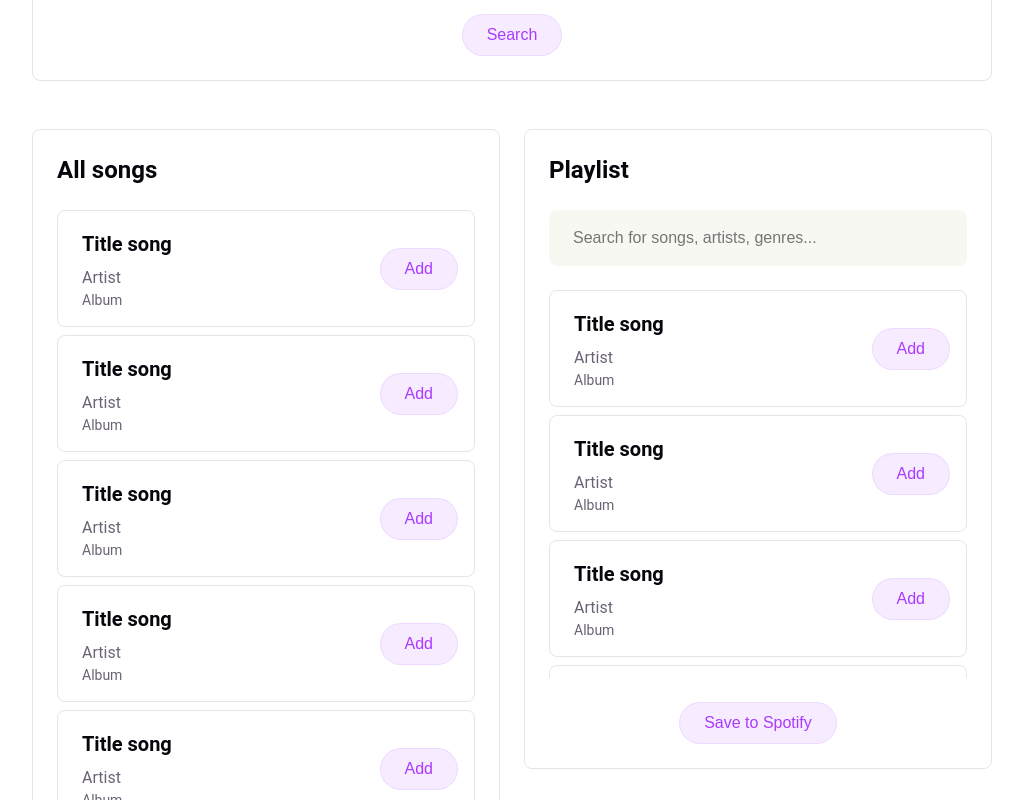
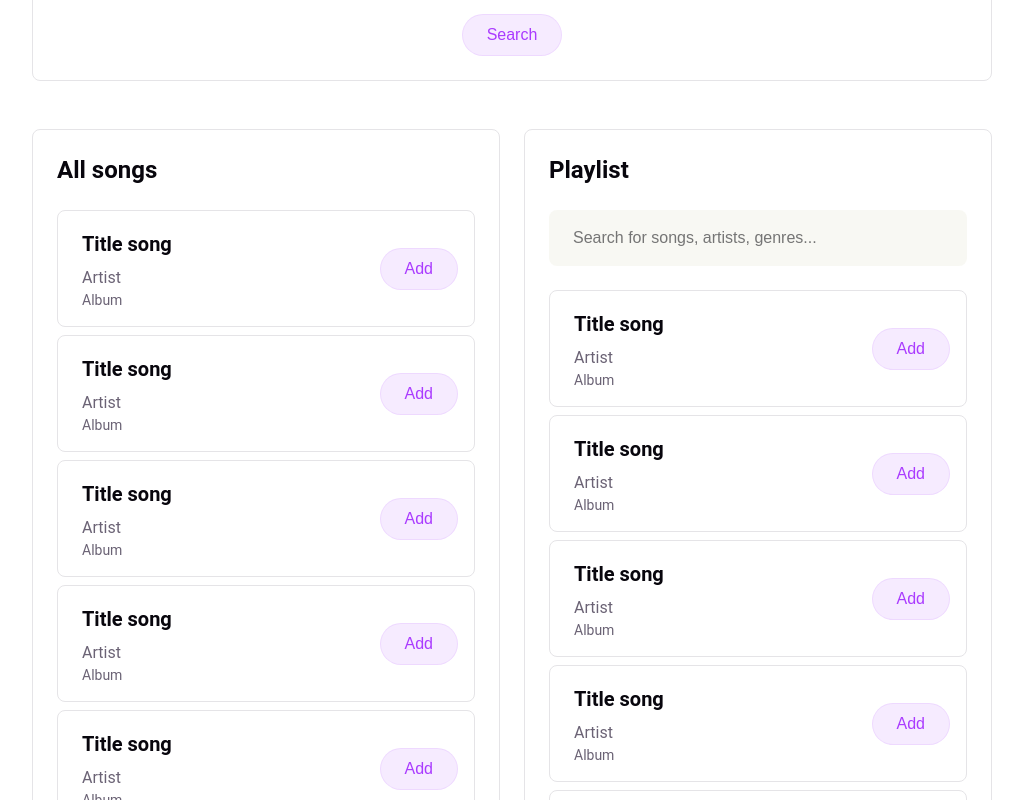
Before and after one commit to josegamundi/jammming-app, a React (Vite) app: page / in a window 1280 px wide. Shown: the part 300-1100 px from the top of the page, without its empty margins (128-1151 px from the left). Built offline with nearby package versions, Linux system fonts and the light colour scheme.

Commit message:
style(Playlist): remove the height limit and the inner scroll ability

```diff
--- a/src/components/features/Playlist/Playlist.module.css
+++ b/src/components/features/Playlist/Playlist.module.css
@@ -1,19 +1,9 @@
 .playlist {
-  height: 80vh;
-  overflow-x: hidden;
-  overflow-y: scroll;
-  position: relative;
   border: 1px solid var(--border);
   border-radius: var(--space-2);
 }
 .playlistHeader {
-  width: 100%;
-  display: inline-block;
-  position: sticky;
-  top: 0;
-  left: 0;
   padding: var(--space-4);
-  background-color: var(--bg);
 }
 .playlistTitle {
   margin-bottom: var(--space-4);
@@ -22,18 +12,12 @@
   line-height: var(--line-xl);
 }
 .playlistFooter {
-  width: 100%;
-  position: sticky;
-  left: 0;
-  bottom: 0;
   padding: var(--space-4);
-  background-color: var(--bg);
   text-align: center;
 }
 
 @media only screen and (max-width: 500px) {
   .playlist {
-
     border-radius: 0;
     border-left: 0;
     border-right: 0;
```
